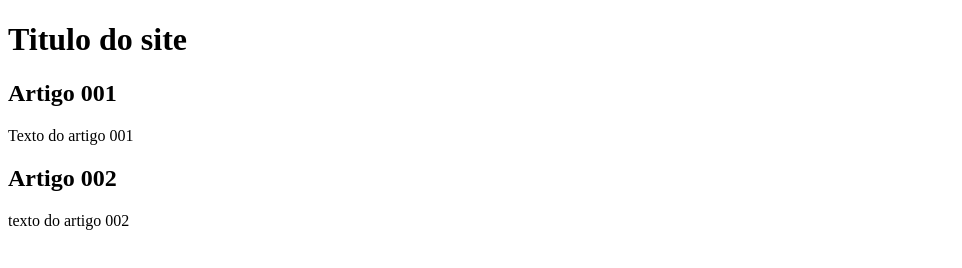
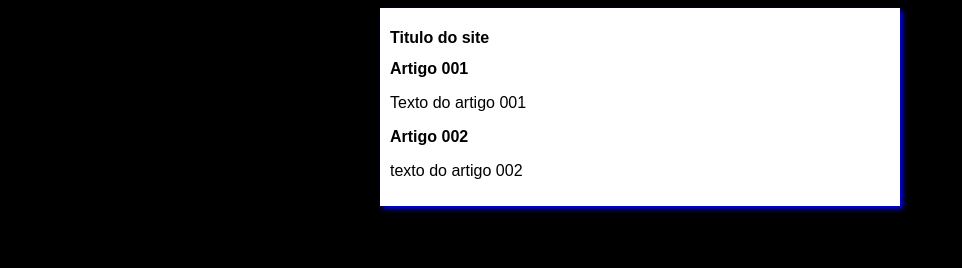
Before and after one commit to Josemar2002/projeto-site, a plain HTML site: page index.html in a window 1280 px wide. Shown: the whole page, without its empty margins (0-962 px from the left). Drawn offline with Linux system fonts and the light colour scheme.

Commit message:
inicie o design

```diff
--- /dev/null
+++ b/estilos/style.css
@@ -0,0 +1,14 @@
+* {
+    font-family: Arial, Helvetica, sans-serif;
+    font-size: 16px;
+}
+body {
+    background-color:black ;
+}
+main {
+    background-color: white;
+    width: 500px;
+    margin: auto;
+    padding: 10px;
+    box-shadow: 3px 3px 5px blue;
+}
--- a/index.html
+++ b/index.html
@@ -4,6 +4,7 @@
     <meta charset="UTF-8">
     <meta name="viewport" content="width=device-width, initial-scale=1.0">
     <title>Titulo do site</title>
+    <link rel="stylesheet" href="estilos/style.css">
 </head>
 <body>
     <main>
```
